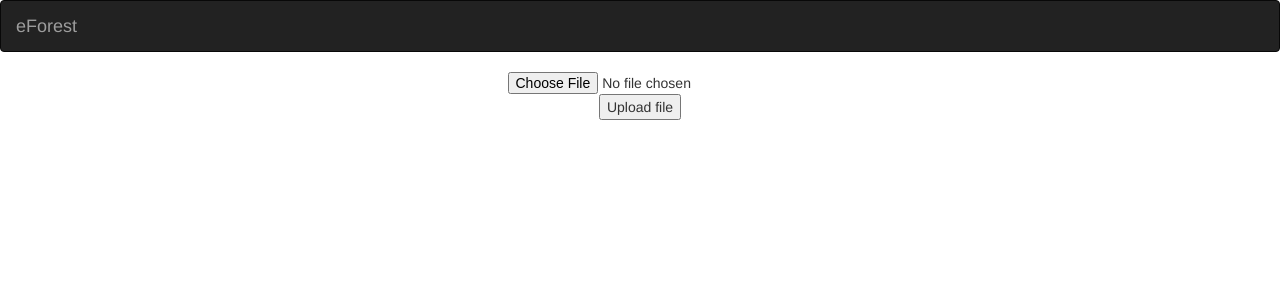
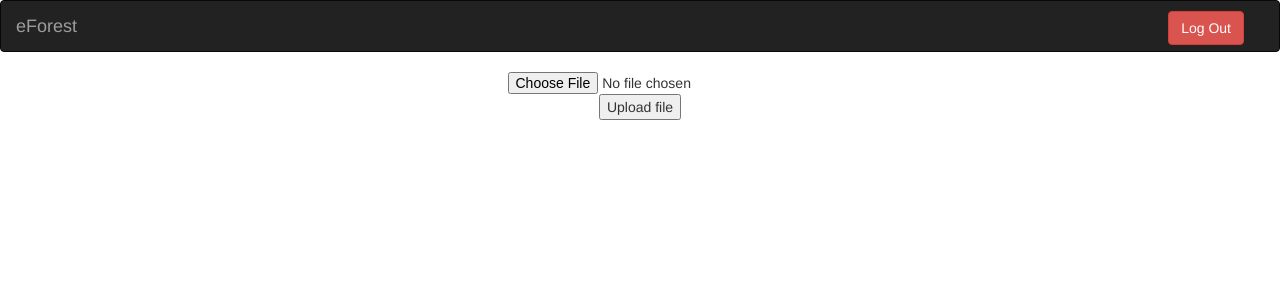
Before and after one commit to jhonatancruz/eForestScheduling, a Flask app: page /upload in a window 1280 px wide. Shown: the top 300 px of the page. Run offline with Flask 2, Linux system fonts and the light colour scheme; some libraries are stand-ins or nearby versions.

Commit message:
completed identity flow

```diff
--- a/templates/showRooms.html
+++ b/templates/showRooms.html
@@ -35,6 +35,9 @@ p{
   <nav class="navbar navbar-inverse bg-inverse" id="nav">
     <a class="navbar-brand" id="header" href="/">eForest</a>
     <div id="allRight">
+    <ul class="nav navbar-nav navbar-right" id="login" >
+      <button class="btn btn-danger"><a href="/identity/logout" id="login">Log Out</a></button>
+    </ul>
   </nav>
 
   <center><h3>Room Allocations</h3></center>
--- a/templates/success.html
+++ b/templates/success.html
@@ -35,6 +35,9 @@ p{
   <nav class="navbar navbar-inverse bg-inverse" id="nav">
     <a class="navbar-brand" id="header" href="/">eForest</a>
     <div id="allRight">
+    <ul class="nav navbar-nav navbar-right" id="login" >
+      <button class="btn btn-danger"><a href="/identity/logout" id="login">Log Out</a></button>
+    </ul>
   </nav>
 
   <div class="container">
--- a/templates/upload.html
+++ b/templates/upload.html
@@ -35,6 +35,9 @@ p{
   <nav class="navbar navbar-inverse bg-inverse" id="nav">
     <a class="navbar-brand" id="header" href="/">eForest</a>
     <div id="allRight">
+    <ul class="nav navbar-nav navbar-right" id="login" >
+      <button class="btn btn-danger"><a href="/identity/logout" id="login">Log Out</a></button>
+    </ul>
   </nav>
 
 	<div class="container">
```
